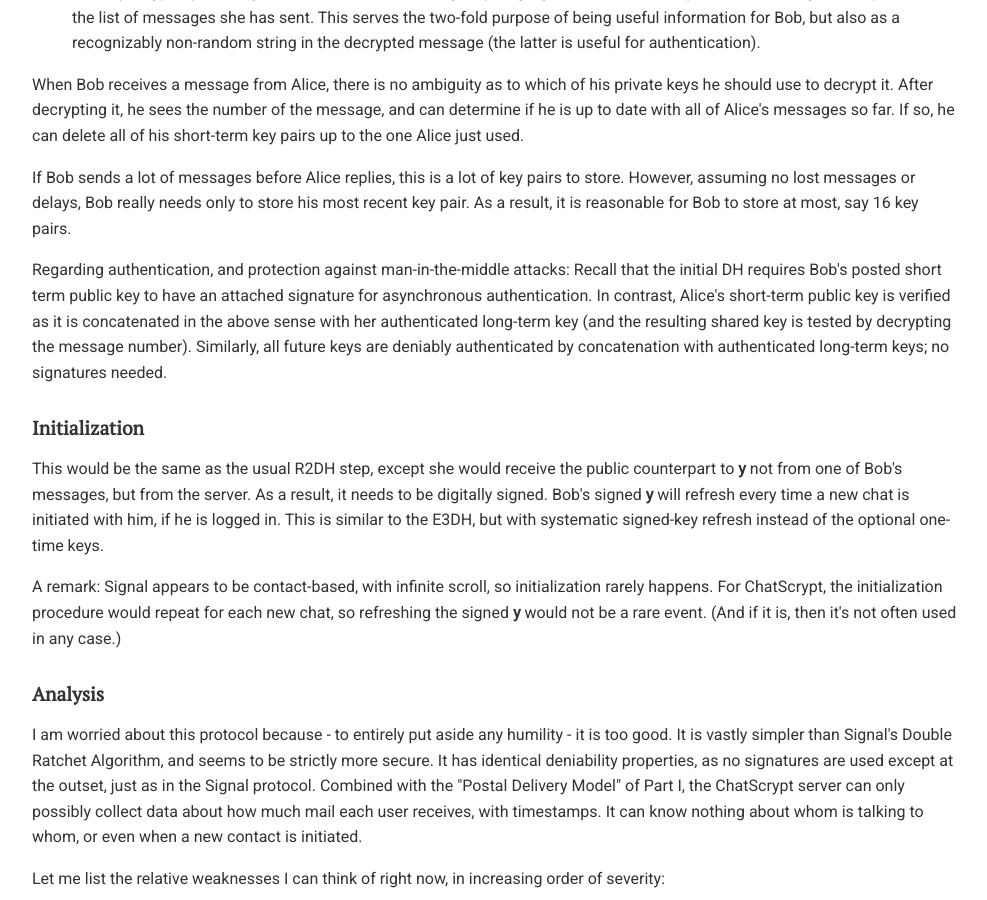
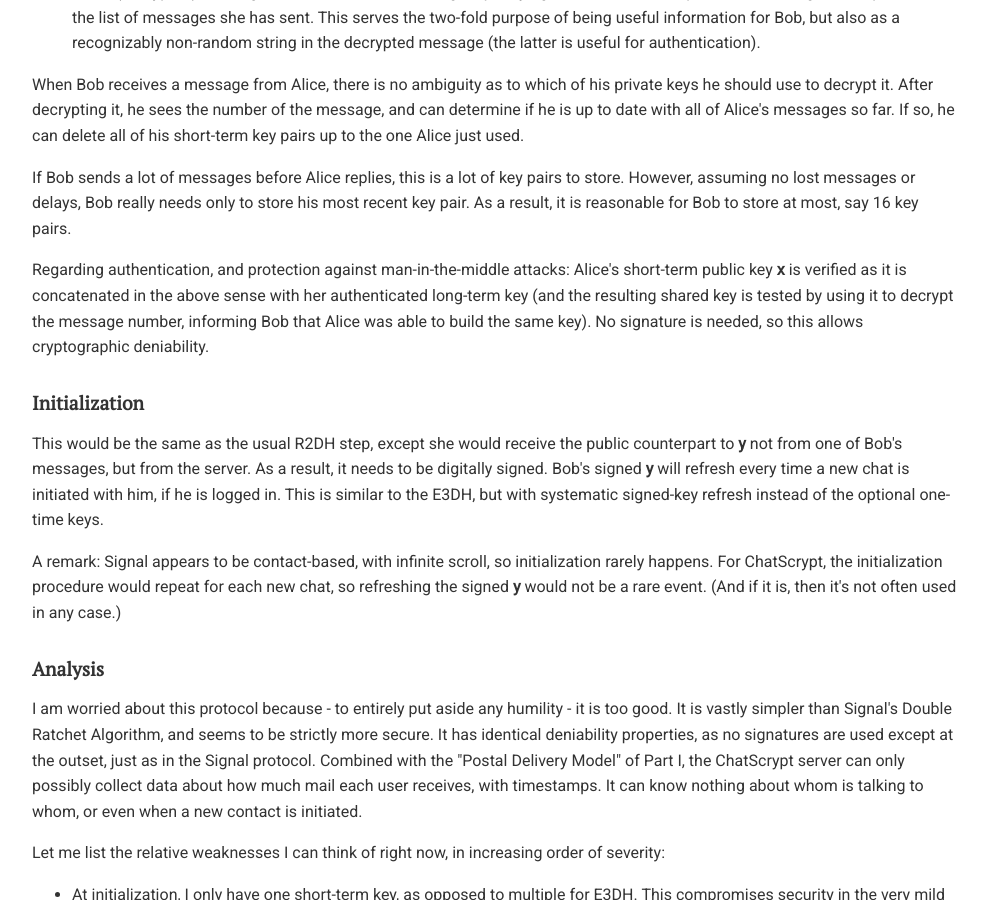
Before and after one commit to chatscrypt/chatscrypt.github.io, a Jekyll site: the page built from _posts/2020-01-21-the-chatscrypt-architecture-part-ii-repeated-triple-diffie-hellman.html, in a window 1280 px wide and 900 px high, scrolled down 809 px. Shown: the whole window, without its empty margins (143-1130 px from the left). Built offline with Jekyll 4.4.1, drawn with Linux system fonts in a browser that asks for light colours; comment, search, counter and statistics services are not loaded.

Commit message:
Update 2020-01-21-the-chatscrypt-architecture-part-ii-repeated-triple-diffie-hellman.html

```diff
--- a/_posts/2020-01-21-the-chatscrypt-architecture-part-ii-repeated-triple-diffie-hellman.html
+++ b/_posts/2020-01-21-the-chatscrypt-architecture-part-ii-repeated-triple-diffie-hellman.html
@@ -36,7 +36,7 @@
 
  <p>If Bob sends a lot of messages before Alice replies, this is a lot of key pairs to store. However, assuming no lost messages or delays, Bob really needs only to store his most recent key pair. As a result, it is reasonable for Bob to store at most, say 16 key pairs.
 
-<p> Regarding authentication, and protection against man-in-the-middle attacks: Recall that the initial DH requires Bob's posted short term public key to have an attached signature for asynchronous authentication. In contrast, Alice's short-term public key is verified as it is concatenated in the above sense with her authenticated long-term key (and the resulting shared key is tested by decrypting the message number). Similarly, all future keys are deniably authenticated by concatenation with authenticated long-term keys; no signatures needed.
+<p> Regarding authentication, and protection against man-in-the-middle attacks: Alice's short-term public key <b>x</b> is verified as it is concatenated in the above sense with her authenticated long-term key (and the resulting shared key is tested by using it to decrypt the message number, informing Bob that Alice was able to build the same key). No signature is needed, so this allows cryptographic deniability.
 
 
 <h2> Initialization</h2>
```
